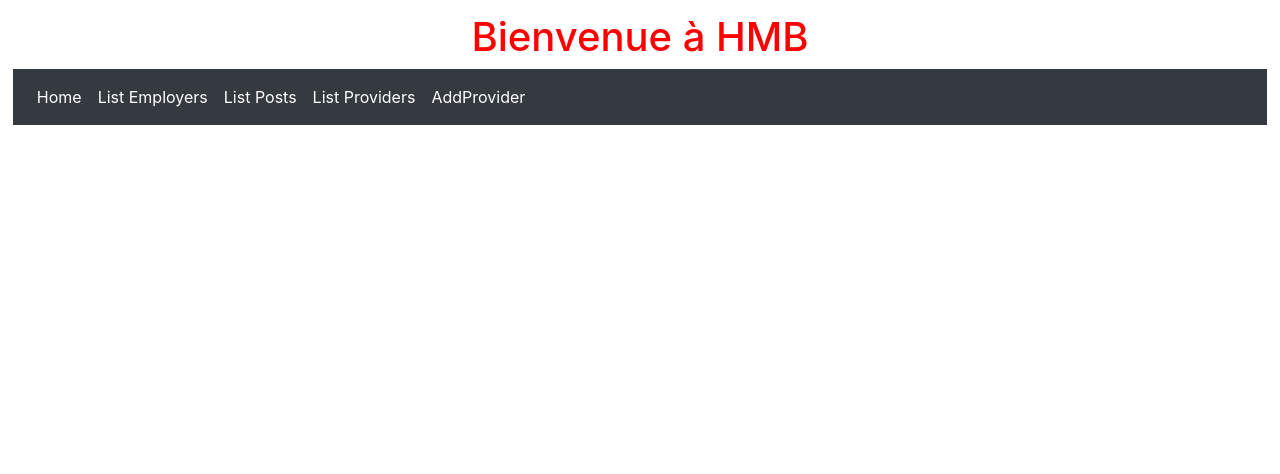
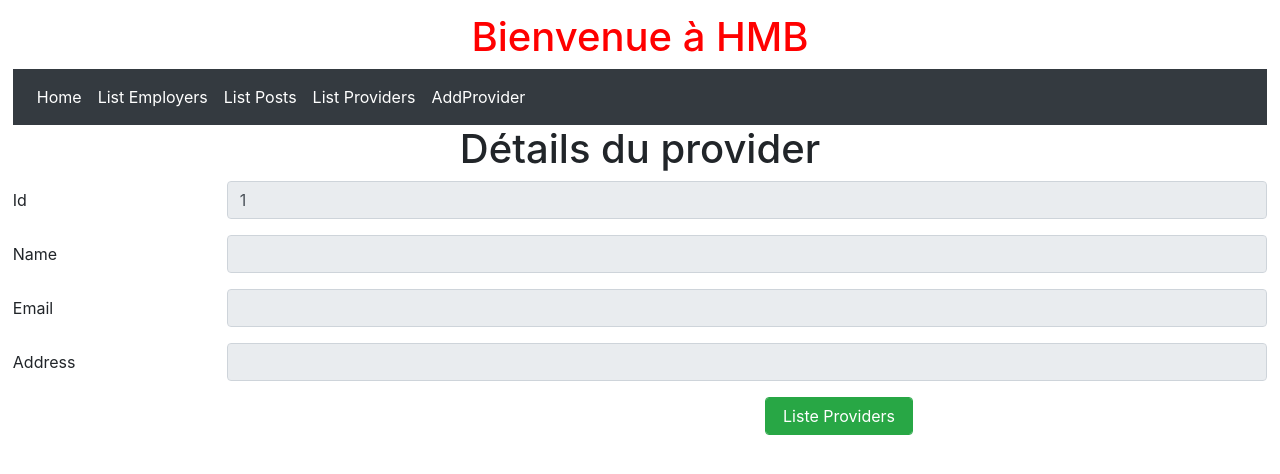
Before and after one commit to MezghichGit/hmb, an Angular app: page /detailsProvider/1 in a window 1280 px wide. Before the commit this address led to /. Shown: the top 474 px of the page. Built offline with nearby package versions, Linux system fonts and the light colour scheme; no server answers.

Commit message:
exo details provider

```diff
--- a/src/app/app-routing.module.ts
+++ b/src/app/app-routing.module.ts
@@ -6,6 +6,7 @@ import { HomeComponent } from './home/home.component';
 import { ListProvidersComponent } from './list-providers/list-providers.component';
 import { AddProviderComponent } from './add-provider/add-provider.component';
 import { UpdateProviderComponent } from './update-provider/update-provider.component';
+import { DetailsProviderComponent } from './details-provider/details-provider.component';
 
 const routes: Routes = [
   {
@@ -33,6 +34,10 @@ const routes: Routes = [
     path:"updateProvider/:id",
     component:UpdateProviderComponent
   },
+  {
+    path:"detailsProvider/:id",
+    component:DetailsProviderComponent
+  },
   { path: '',   redirectTo: '/listProviders', pathMatch: 'full' },
 
 ];
--- a/src/app/app.module.ts
+++ b/src/app/app.module.ts
@@ -15,6 +15,7 @@ import { HomeComponent } from './home/home.component';
 import { ListProvidersComponent } from './list-providers/list-providers.component';
 import { AddProviderComponent } from './add-provider/add-provider.component';
 import { UpdateProviderComponent } from './update-provider/update-provider.component';
+import { DetailsProviderComponent } from './details-provider/details-provider.component';
 
 
 
@@ -34,6 +35,7 @@ import { UpdateProviderComponent } from './update-provider/update-provider.compo
     ListProvidersComponent,
     AddProviderComponent,
     UpdateProviderComponent,
+    DetailsProviderComponent,
   ],
   imports: [
     BrowserModule,
--- /dev/null
+++ b/src/app/details-provider/details-provider.component.html
@@ -0,0 +1,36 @@
+<h1 align="center">Détails du provider</h1>
+
+<div class="mb-3 row">
+    <label for="providerId" class="col-sm-2 col-form-label">Id</label>
+    <div class="col-sm-10">
+        <input [(ngModel)]="id" type="text" readonly class="form-control" id="providerId">
+    </div>
+</div>
+
+<div class="mb-3 row">
+        <label for="providerName" class="col-sm-2 col-form-label">Name</label>
+        <div class="col-sm-10">
+            <input [(ngModel)]="name" type="text" readonly class="form-control" id="providerName">
+        </div>
+    </div>
+    <div class="mb-3 row">
+        <label for="providerEmail" class="col-sm-2 col-form-label">Email</label>
+        <div class="col-sm-10">
+            <input [(ngModel)]="email" type="text"  readonly class="form-control" id="providerEmail">
+        </div>
+    </div>
+
+    <div class="mb-3 row">
+        <label for="providerAddress" class="col-sm-2 col-form-label">Address</label>
+        <div class="col-sm-10">
+            <input [(ngModel)]="address" type="text"  readonly class="form-control" id="providerAddress">
+        </div>
+    </div>
+
+    <div style="margin-left:60%">
+        <div class="row">
+            <div class="col-sm-4">
+                <button class="form-control btn btn-success" (click)="listProvides()">Liste Providers</button>
+            </div>
+        </div>
+    </div>
--- /dev/null
+++ b/src/app/details-provider/details-provider.component.ts
@@ -0,0 +1,41 @@
+import { Component, OnInit } from '@angular/core';
+import { ActivatedRoute, Router } from '@angular/router';
+import { ProviderService } from '../services/provider.service';
+
+@Component({
+  selector: 'app-details-provider',
+  standalone: false,
+  templateUrl: './details-provider.component.html',
+  styleUrl: './details-provider.component.css'
+})
+export class DetailsProviderComponent implements OnInit{
+
+
+  public id:any;
+  public name:any;
+  public email:any;
+  public address:any;
+
+ constructor(private activeRoute:ActivatedRoute,
+    private service:ProviderService, private router:Router
+  ){}
+  ngOnInit(): void {
+    this.activeRoute.paramMap.subscribe(
+      params => { this.id = params.get('id');
+        //console.log(this.id)
+
+        this.service.getProviderById(this.id).subscribe(
+          (data:any) => {
+            this.name = data["name"]
+            this.address = data["address"]
+            this.email = data["email"]
+          }
+        );
+      }
+    )
+    }
+
+    listProvides() {
+      this.router.navigate(["/listProviders"]);
+      }
+}
--- a/src/app/list-providers/list-providers.component.html
+++ b/src/app/list-providers/list-providers.component.html
@@ -8,6 +8,7 @@
         <th>Address</th>
         <th>Update</th>
         <th>Delete</th>
+        <th>Details</th>
     </tr>
     <tr *ngFor="let provider of providers">
         <td>{{provider.id}}</td>
@@ -16,6 +17,7 @@
         <td>{{provider.address}}</td>
         <td><button class="btn btn-warning" (click)="updateProvider(provider)">Update</button></td>
         <td><button class="btn btn-danger" (click)="deleteProvider(provider)">Delete</button></td>
+        <td><button class="btn btn-success" (click)="detailsProvider(provider)">Details</button></td>
     </tr>
 
 </table>
--- a/src/app/list-providers/list-providers.component.ts
+++ b/src/app/list-providers/list-providers.component.ts
@@ -9,29 +9,33 @@ import { Router } from '@angular/router';
   templateUrl: './list-providers.component.html',
   styleUrl: './list-providers.component.css'
 })
-export class ListProvidersComponent implements OnInit{
+export class ListProvidersComponent implements OnInit {
 
-  providers:Provider[]=[];
-    constructor(private service:ProviderService, private router:Router){
+  providers: Provider[] = [];
+  constructor(private service: ProviderService, private router: Router) {
   }
 
   ngOnInit(): void {
     this.loadProvider();
   }
 
-  deleteProvider(provider:any){
+  deleteProvider(provider: any) {
     this.service.deleteProvider(provider.id).subscribe(
-      data=>this.loadProvider()
+      data => this.loadProvider()
     );
   }
 
-  updateProvider(provider:any){
-this.router.navigate((["/updateProvider",provider.id]))
+  updateProvider(provider: any) {
+    this.router.navigate((["/updateProvider", provider.id]))
   }
-  loadProvider(){
+
+  detailsProvider(provider:any){
+    this.router.navigate((["/detailsProvider", provider.id]))
+  }
+
+  loadProvider() {
     this.service.getAllProviders().subscribe(
-      (data) =>
-         {
+      (data) => {
         //console.log(data)
         this.providers = data;
         //console.log(this.employers)
--- a/src/app/update-provider/update-provider.component.html
+++ b/src/app/update-provider/update-provider.component.html
@@ -20,7 +20,7 @@
         </div>
     </div>
 
-    <div style="margin-left:80%">
+    <div style="margin-left:60%">
         <div class="row">
             <div class="col-sm-4">
                 <button class="form-control btn btn-success" (click)="updateProvider()">Mettre à jour</button>
```
Also changed, not shown: src/app/details-provider/details-provider.component.css (added), 1 other file (tests, documents, lock files or other folders). Lines whose indentation alone changed are shown as unchanged.
